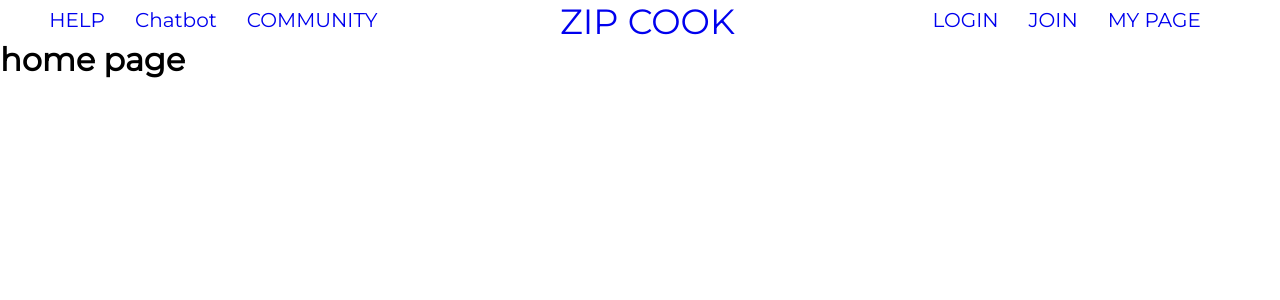
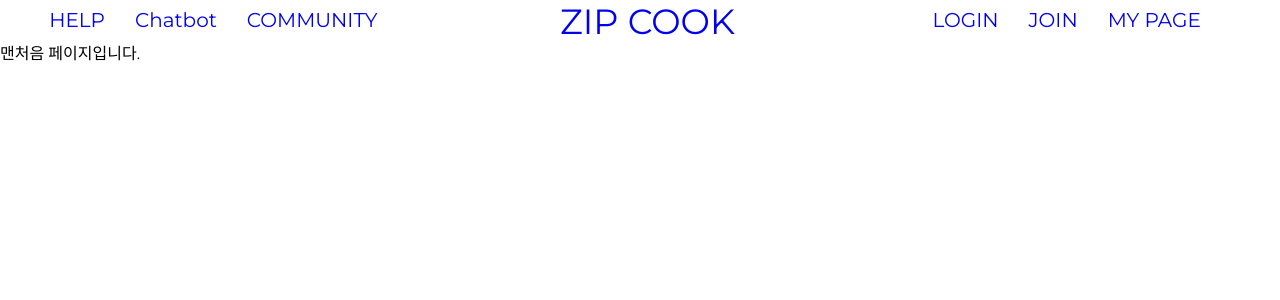
Before and after one commit to Dr-CheopCheop/ZIP-COOK_Front, a React (Create React App) app: page / in a window 1280 px wide. Shown: the top 300 px of the page. Built offline with nearby package versions, Linux system fonts and the light colour scheme.

Commit message:
fix: Pages structure

```diff
--- a/src/components/Pages/Chatbot/Chatbot.tsx
+++ b/src/components/Pages/Chatbot/Chatbot.tsx
@@ -1,6 +1,4 @@
-import React from "react";
 import * as S from "./ChatbotStyle";
-
 const Chatbot = () => {
   return (
     <div>
--- a/src/components/Pages/Community/Recipe/Recipe.tsx
+++ b/src/components/Pages/Community/Recipe/Recipe.tsx
@@ -1,5 +1,4 @@
 import React from "react";
-
 const Recipe = () => {
   return (
     <div>
--- a/src/components/Pages/Discount/Discount.tsx
+++ b/src/components/Pages/Discount/Discount.tsx
@@ -1,5 +1,4 @@
 import React from "react";
-
 const Discount = () => {
   return (
     <div>
--- a/src/components/Pages/Home/Home.tsx
+++ b/src/components/Pages/Home/Home.tsx
@@ -1,11 +1,7 @@
 import React from "react";
 
 const Home = () => {
-  return (
-    <div>
-      <h1>home page</h1>
-    </div>
-  );
+  return <div>맨처음 페이지입니다.</div>;
 };
 
 export default Home;
```
Also changed, not shown: src/components/Pages/Intro/Intro.tsx (deleted, +0 -7 lines), src/components/Pages/Main/Main.tsx (added, +12 -0 lines).
